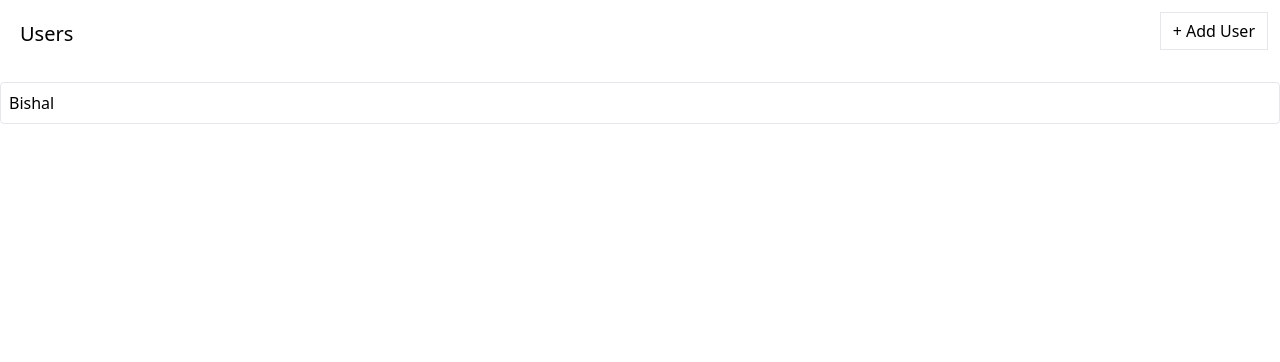
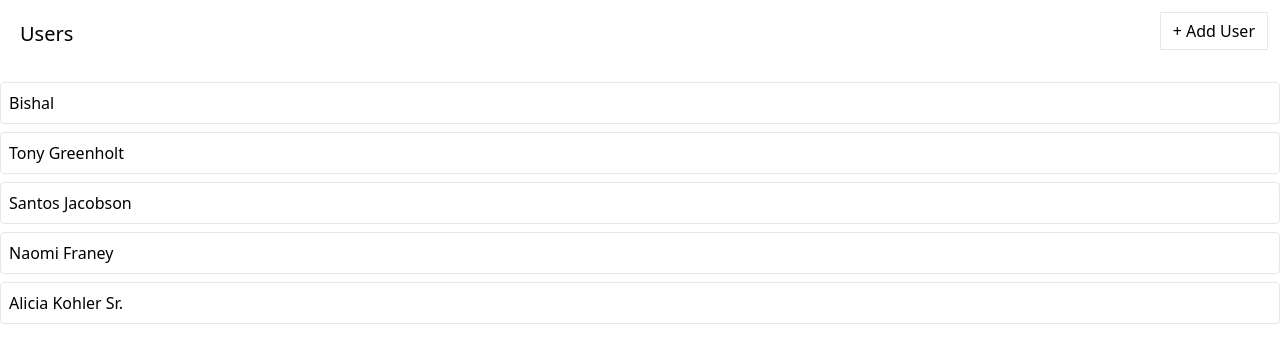
Before and after one commit to bishalkunwar/HandsOnReact, a React (Create React App) app in the folder photoapp/: page / in a window 1280 px wide. Shown: the top 362 px of the page. Built offline with nearby package versions, Linux system fonts and the light colour scheme; data requests are answered from the project's data file.

Commit message:
createUser all done with the button onClick creating a user name with the help of faker, a styled box to list the users

```diff
--- a/photoapp/db.json
+++ b/photoapp/db.json
@@ -1,7 +1,26 @@
 {
-    "users": [
-        {"id": 1, "name": "Bishal"}
-    ],
-    "albums": [],
-    "photos": []
+  "users": [
+    {
+      "id": 1,
+      "name": "Bishal"
+    },
+    {
+      "name": "Tony Greenholt",
+      "id": 2
+    },
+    {
+      "name": "Santos Jacobson",
+      "id": 3
+    },
+    {
+      "name": "Naomi Franey",
+      "id": 4
+    },
+    {
+      "name": "Alicia Kohler Sr.",
+      "id": 5
+    }
+  ],
+  "albums": [],
+  "photos": []
 }
--- a/photoapp/src/components/UserLists.js
+++ b/photoapp/src/components/UserLists.js
@@ -1,30 +1,52 @@
-import { useEffect } from "react";
+import { useEffect, useState } from "react";
 import { useDispatch, useSelector } from "react-redux";
 import { fetchUsers, addUser} from "../store";
 import Button from "./Button";
 import Skeleton from "./Skeleton";
 
 export default function UserLists(){
+
+    const[isLoadingUsers, setIsLoadingUsers] = useState(false);
+    const[loadingUsersError, setLoadingUsersError] = useState(null);
+    const[isCreatingUser, setIsCreatingUser] = useState(false);
+    const[creatingUserError, setCreatingUserError] = useState(null);
     const dispatch = useDispatch();
 
-    const{isLoading, data, error} = useSelector((state)=>{
+    const{data} = useSelector((state)=>{
         return state.users;
     })
 
     useEffect(()=>{
-        dispatch(fetchUsers());
+        setIsLoadingUsers(true);
+        dispatch(fetchUsers())
+            .unwrap()
+            // .then(()=>{
+            //     // console.log("Success");
+            //     setIsLoadingUsers(false);
+            // })
+            .catch((err)=>
+                // console.log("Fail");
+                setLoadingUsersError(err)
+            ).finally(()=>
+                setIsLoadingUsers(false) // finally is gonna get called anyway so we can remove the then function.
+            );
+
     }, [dispatch]);
 
     const handleAddUser = () => {
-        dispatch(addUser);
-
+        setIsCreatingUser(true);
+        dispatch(addUser())
+            .unwrap()
+            // .then(())
+            .catch((error)=>setCreatingUserError(error))
+            .finally(()=>setIsCreatingUser(false));
     };
 
-    if(isLoading){
+    if(isLoadingUsers){
         return <Skeleton times={6} className="h-10 w-full"/>
     };
 
-    if(error){
+    if(loadingUsersError){
         return <div>Error...</div>
     }
 
@@ -42,7 +64,12 @@ export default function UserLists(){
                 <h1 className="m-2 text-xl">
                     Users
                 </h1>
-                <Button onClick={handleAddUser}>+ Add User</Button>
+                {
+                    isCreatingUser
+                    ? 'Creating User'
+                    : <Button onClick={handleAddUser}>+ Add User</Button>
+                }
+                {creatingUserError && 'Error Creating User'}
             </div>
             <div>{renderedUsers}</div>
         </div>
```
